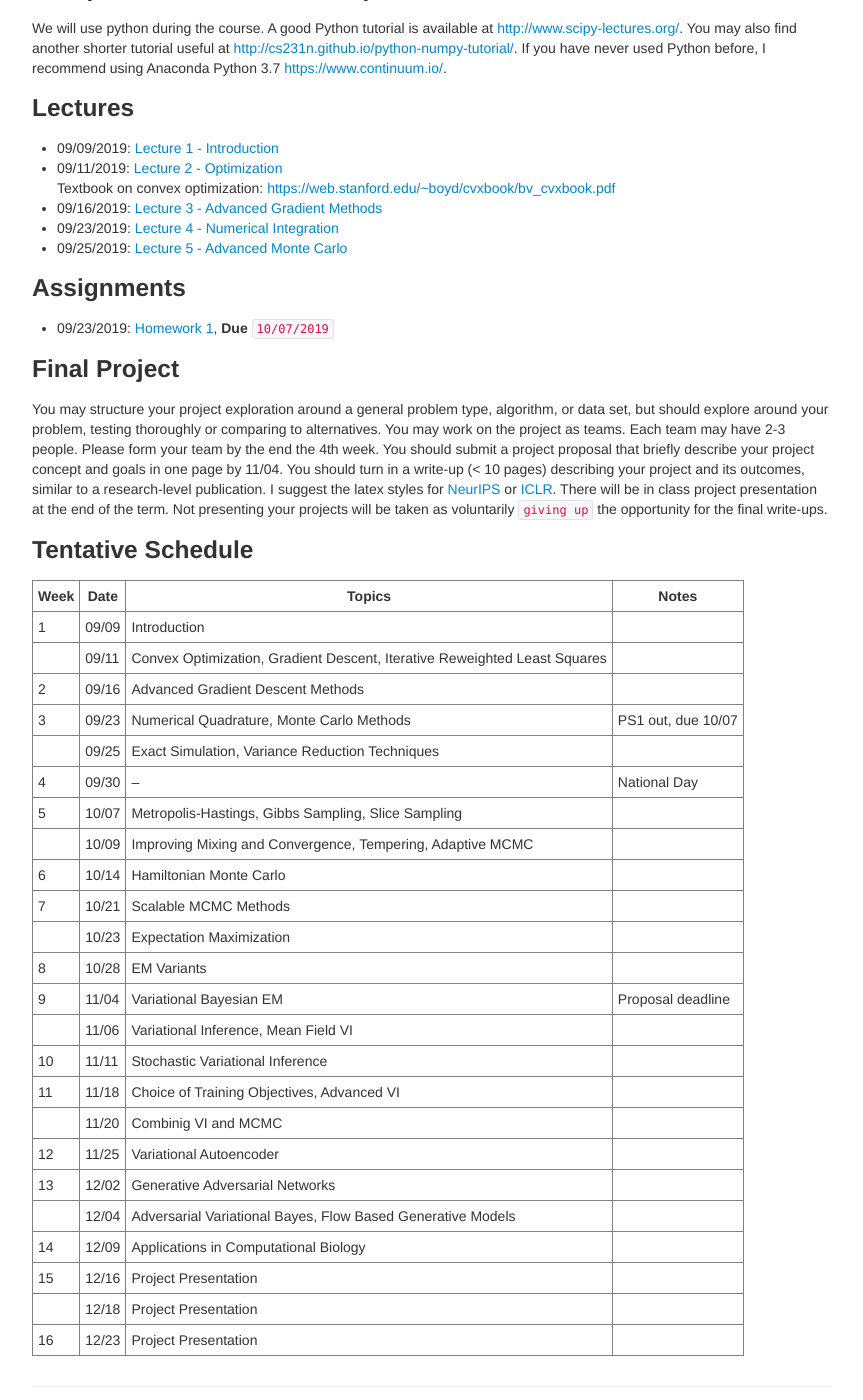
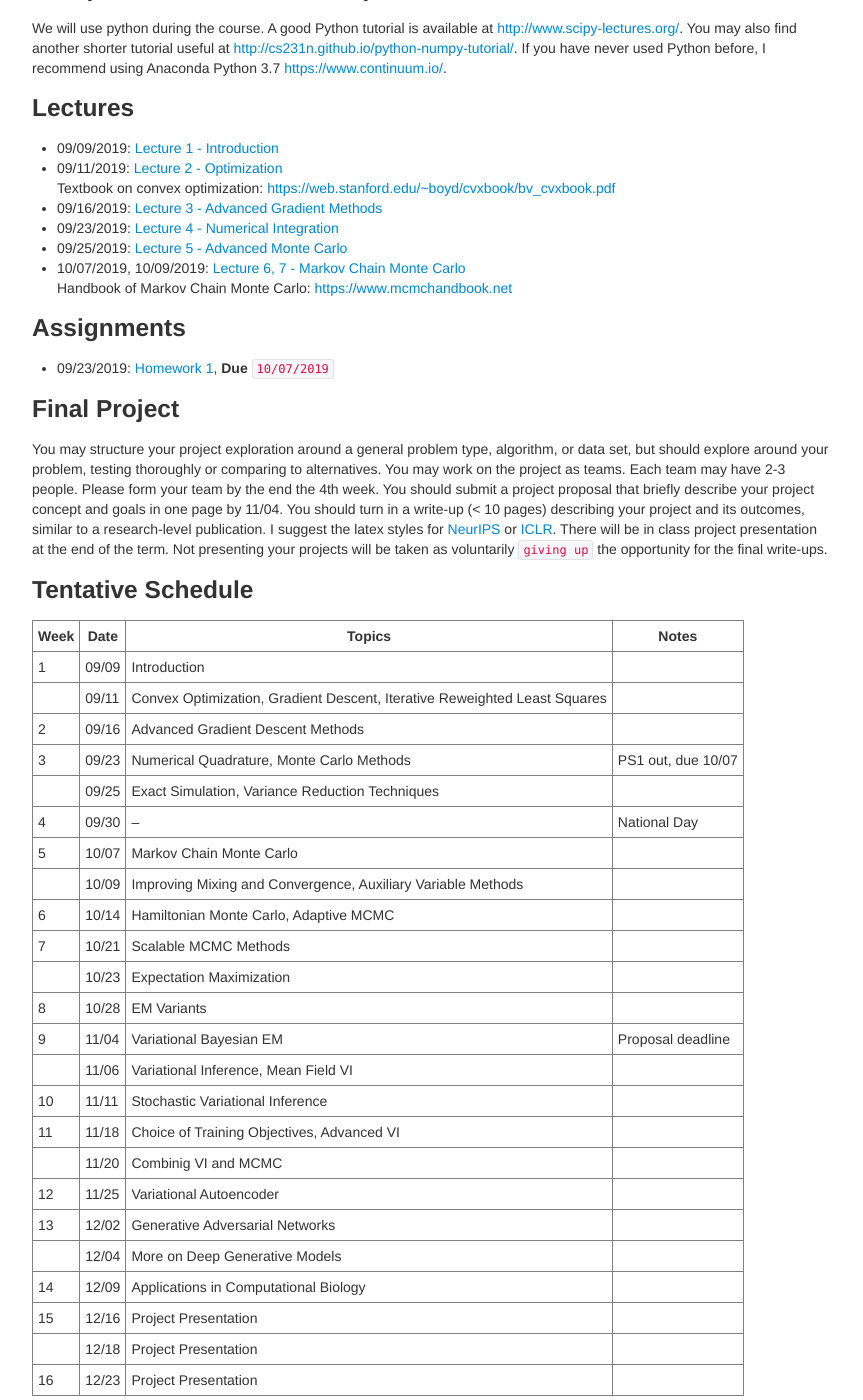
Before and after one commit to zcrabbit/zcrabbit.github.io, a Jekyll site: the page built from courses/mcs-f19.md, in a window 1280 px wide and 1400 px high, scrolled down 1025 px. Shown: the whole window, without its empty margins (208-1071 px from the left). Built offline with Jekyll 4.4.1, drawn with Linux system fonts in a browser that asks for light colours.

Commit message:
lecture 0607 out

```diff
--- a/courses/mcs-f19.md
+++ b/courses/mcs-f19.md
@@ -43,6 +43,8 @@ We will use python during the course. A good Python tutorial is available at <ht
 - 09/16/2019: [Lecture 3 - Advanced Gradient Methods]({{sites.baseurl}}/static/slides/mcs_fall19/lec03.pdf)
 - 09/23/2019: [Lecture 4 - Numerical Integration]({{sites.baseurl}}/static/slides/mcs_fall19/lec04.pdf)
 - 09/25/2019: [Lecture 5 - Advanced Monte Carlo]({{sites.baseurl}}/static/slides/mcs_fall19/lec05.pdf)
+- 10/07/2019, 10/09/2019: [Lecture 6, 7 - Markov Chain Monte Carlo]({{sites.baseurl}}/static/slides/mcs_fall19/lec0607.pdf)
+  Handbook of Markov Chain Monte Carlo: <https://www.mcmchandbook.net>
 
 ### Assignments
 - 09/23/2019: [Homework 1]({{sites.baseurl}}/static/slides/mcs_fall19/hw01.pdf), **Due** `10/07/2019`
@@ -62,9 +64,9 @@ You may structure your project exploration around a general problem type, algori
 | 3     |09/23 | Numerical Quadrature, Monte Carlo Methods|  PS1 out, due 10/07
 |       |09/25 | Exact Simulation, Variance Reduction Techniques|    |
 | 4     |09/30 | -- |   National Day  |
-| 5     |10/07 | Metropolis-Hastings, Gibbs Sampling, Slice Sampling |     |
-|       |10/09 | Improving Mixing and Convergence, Tempering, Adaptive MCMC|       <!--PS2 out, due 10/23-->
-| 6     |10/14 | Hamiltonian Monte Carlo |     |
+| 5     |10/07 | Markov Chain Monte Carlo |     |
+|       |10/09 | Improving Mixing and Convergence, Auxiliary Variable Methods|       <!--PS2 out, due 10/23-->
+| 6     |10/14 | Hamiltonian Monte Carlo, Adaptive MCMC|     |
 | 7     |10/21 | Scalable MCMC Methods  |       |
 |       |10/23 | Expectation Maximization |         |
 | 8     |10/28 | EM Variants |       <!--PS3 out, due 11/11  -->
@@ -75,7 +77,7 @@ You may structure your project exploration around a general problem type, algori
 |       |11/20 | Combinig VI and MCMC |          |
 | 12    |11/25 | Variational Autoencoder  |       |
 | 13    |12/02 | Generative Adversarial Networks |    |
-|       |12/04 | Adversarial Variational Bayes, Flow Based Generative Models  |     |
+|       |12/04 | More on Deep Generative Models|     |
 | 14    |12/09 | Applications in Computational Biology |     |
 | 15    |12/16 | Project Presentation  |    |
 |       |12/18 | Project Presentation  |    |
```
Also changed, not shown: index.md (+1 -1 lines), 11 other files.
